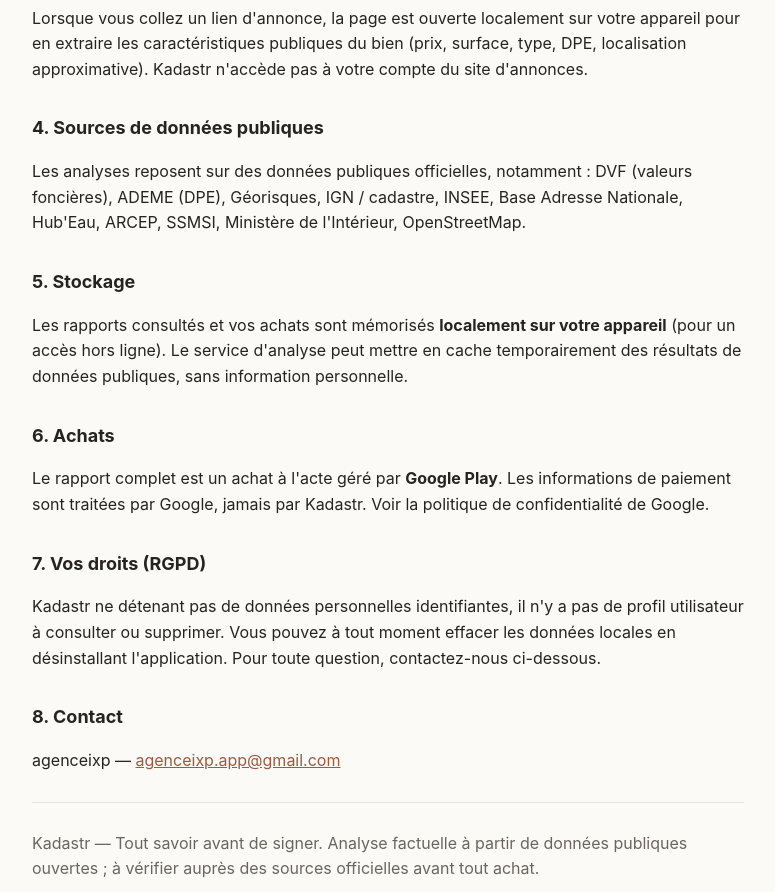
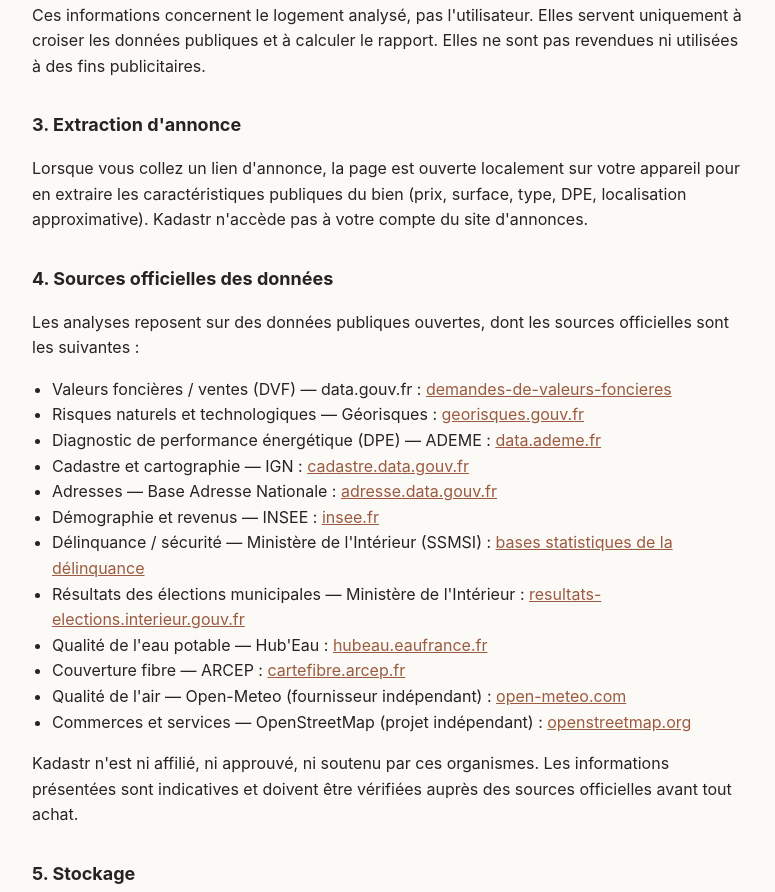
Before and after one commit to baptistemchl/kadastr-legal, a plain HTML site: page index.html in a window 1280 px wide. Shown: the part 765-1657 px from the top of the page, without its empty margins (252-1027 px from the left). Drawn offline with Linux system fonts and the light colour scheme.

Commit message:
docs: disclaimer d'indépendance + liens officiels des sources
Conformité politique Google Play « Misleading Claims » : mention claire que
Kadastr ne représente aucune entité gouvernementale + URLs officielles et
fonctionnelles de chaque source de données publiques.

Co-Authored-By: Claude Opus 4.8 <noreply@anthropic.com>

```diff
--- a/index.html
+++ b/index.html
@@ -21,6 +21,8 @@
   ul { padding-left:20px; }
   hr { border:0; border-top:1px solid var(--line); margin:28px 0; }
   .date { color:var(--muted); font-size:14px; }
+  .notice { background:#FBEEE8; border:1px solid #E7C9BD; border-radius:10px;
+    padding:14px 16px; margin:18px 0; }
 </style>
 </head>
 <body>
@@ -35,6 +37,13 @@
   <p>Kadastr (« l'application ») est édité par <strong>agenceixp</strong>. L'application
   analyse une annonce immobilière à partir de données publiques ouvertes françaises.
   Cette politique explique quelles informations sont traitées et comment.</p>
+
+  <div class="notice">
+    <strong>Application indépendante.</strong> Kadastr n'est ni affilié, ni approuvé, ni
+    géré par une administration ou une entité gouvernementale. L'application se contente
+    d'agréger et de présenter des données publiques ouvertes ; elle ne représente aucun
+    service de l'État et ne fournit aucun service public officiel.
+  </div>
 
   <h2>1. Aucune donnée personnelle collectée</h2>
   <p>Kadastr ne demande <strong>aucun compte</strong>, ne collecte <strong>ni nom, ni email,
@@ -57,10 +66,38 @@
   appareil pour en extraire les caractéristiques publiques du bien (prix, surface, type,
   DPE, localisation approximative). Kadastr n'accède pas à votre compte du site d'annonces.</p>
 
-  <h2>4. Sources de données publiques</h2>
-  <p>Les analyses reposent sur des données publiques officielles, notamment : DVF
-  (valeurs foncières), ADEME (DPE), Géorisques, IGN / cadastre, INSEE, Base Adresse
-  Nationale, Hub'Eau, ARCEP, SSMSI, Ministère de l'Intérieur, OpenStreetMap.</p>
+  <h2>4. Sources officielles des données</h2>
+  <p>Les analyses reposent sur des données publiques ouvertes, dont les sources
+  officielles sont les suivantes :</p>
+  <ul>
+    <li>Valeurs foncières / ventes (DVF) — data.gouv.fr :
+      <a href="https://www.data.gouv.fr/fr/datasets/demandes-de-valeurs-foncieres/">demandes-de-valeurs-foncieres</a></li>
+    <li>Risques naturels et technologiques — Géorisques :
+      <a href="https://www.georisques.gouv.fr">georisques.gouv.fr</a></li>
+    <li>Diagnostic de performance énergétique (DPE) — ADEME :
+      <a href="https://data.ademe.fr">data.ademe.fr</a></li>
+    <li>Cadastre et cartographie — IGN :
+      <a href="https://cadastre.data.gouv.fr">cadastre.data.gouv.fr</a></li>
+    <li>Adresses — Base Adresse Nationale :
+      <a href="https://adresse.data.gouv.fr">adresse.data.gouv.fr</a></li>
+    <li>Démographie et revenus — INSEE :
+      <a href="https://www.insee.fr">insee.fr</a></li>
+    <li>Délinquance / sécurité — Ministère de l'Intérieur (SSMSI) :
+      <a href="https://www.data.gouv.fr/fr/datasets/bases-statistiques-communale-et-departementale-de-la-delinquance-enregistree-par-la-police-et-la-gendarmerie-nationales/">bases statistiques de la délinquance</a></li>
+    <li>Résultats des élections municipales — Ministère de l'Intérieur :
+      <a href="https://www.resultats-elections.interieur.gouv.fr">resultats-elections.interieur.gouv.fr</a></li>
+    <li>Qualité de l'eau potable — Hub'Eau :
+      <a href="https://hubeau.eaufrance.fr">hubeau.eaufrance.fr</a></li>
+    <li>Couverture fibre — ARCEP :
+      <a href="https://cartefibre.arcep.fr">cartefibre.arcep.fr</a></li>
+    <li>Qualité de l'air — Open-Meteo (fournisseur indépendant) :
+      <a href="https://open-meteo.com">open-meteo.com</a></li>
+    <li>Commerces et services — OpenStreetMap (projet indépendant) :
+      <a href="https://www.openstreetmap.org">openstreetmap.org</a></li>
+  </ul>
+  <p>Kadastr n'est ni affilié, ni approuvé, ni soutenu par ces organismes. Les
+  informations présentées sont indicatives et doivent être vérifiées auprès des
+  sources officielles avant tout achat.</p>
 
   <h2>5. Stockage</h2>
   <p>Les rapports consultés et vos achats sont mémorisés <strong>localement sur votre
```
